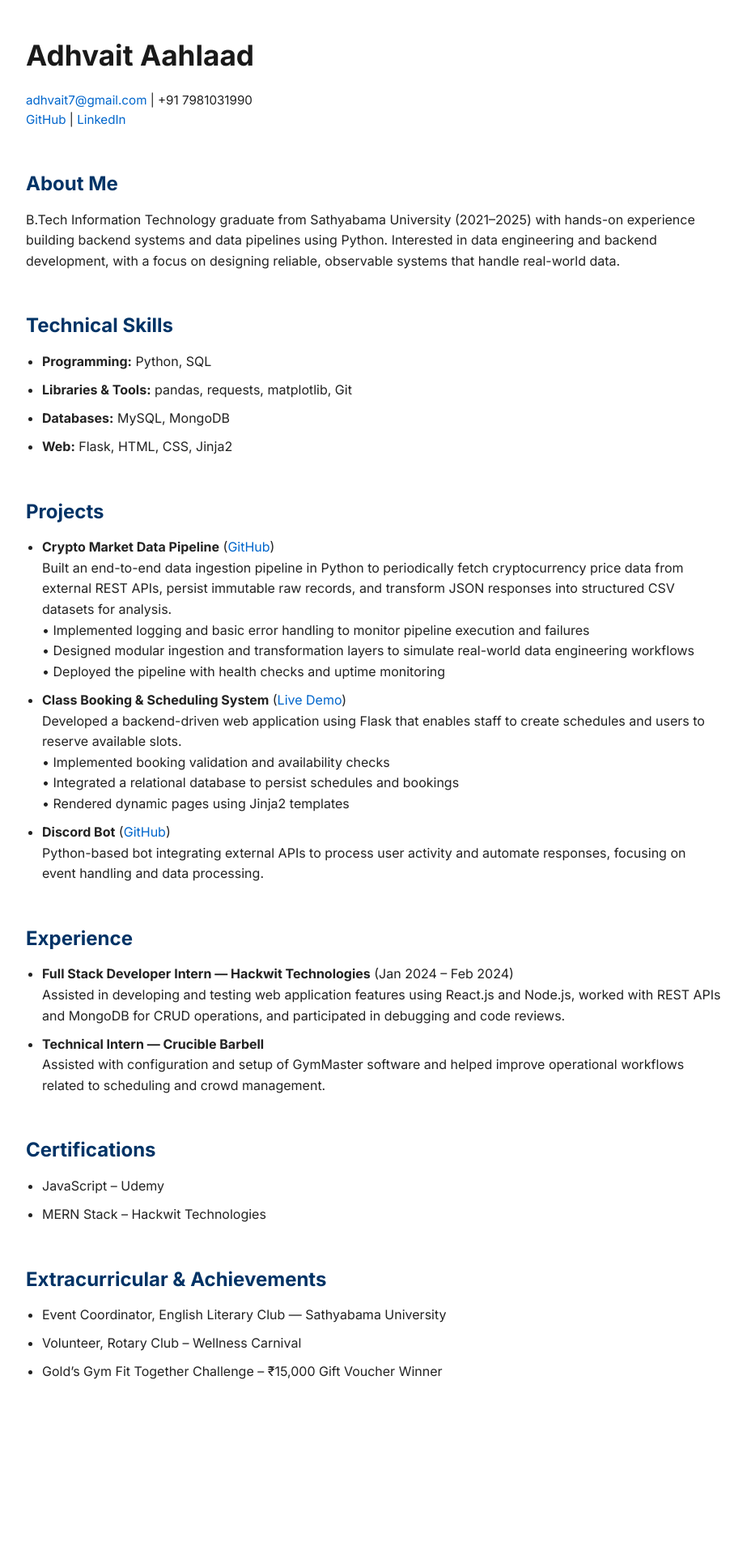
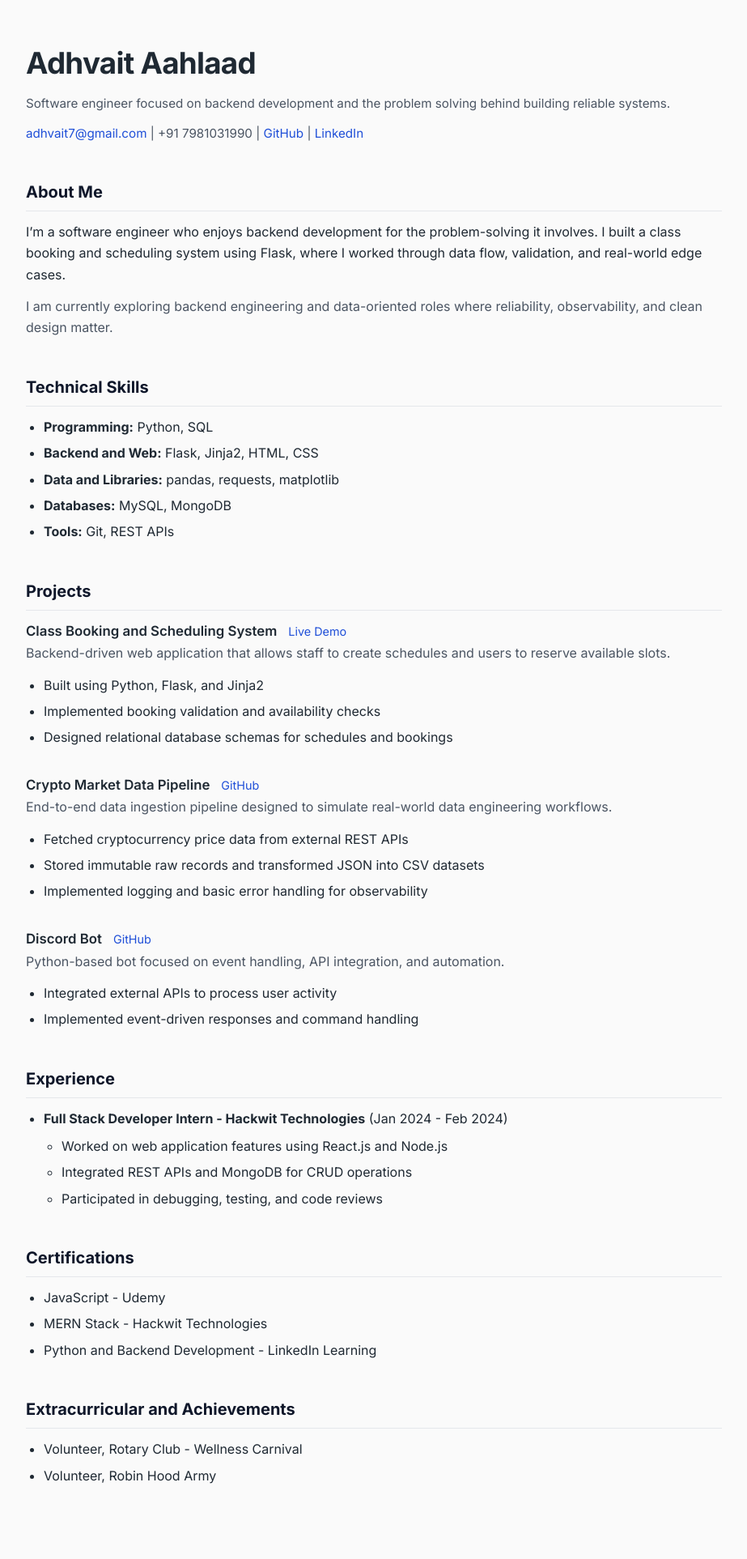
Before and after one commit to adhvait7/SlotBookingApp, a Flask app: page / in a window 1280 px wide. Shown: the whole page at 81% size, without its empty margins (178-1101 px from the left). Before the commit the page ends 1703 px from the top, so only its background shows below. Run offline with Flask 3, Linux system fonts and the light colour scheme.

Commit message:
portfolio revamp

```diff
--- a/app.py
+++ b/app.py
@@ -122,7 +122,7 @@ def register():
             "password": generate_password_hash(password),
             "role": role
         })
-
+        flash("Registration successful. Please log in", "success")
         return redirect(f"{BASE}/login")
 
     return render_template("slot_booking/register.html")
--- a/templates/portfolio.html
+++ b/templates/portfolio.html
@@ -4,11 +4,21 @@
     <meta charset="UTF-8" />
     <meta name="viewport" content="width=device-width, initial-scale=1.0" />
     <title>Adhvait Aahlaad | Portfolio</title>
+
     <link
-      href="https://fonts.googleapis.com/css2?family=Inter:wght@400;700&display=swap"
+      href="https://fonts.googleapis.com/css2?family=Inter:wght@400;600;700&display=swap"
       rel="stylesheet"
     />
+
     <style>
+      :root {
+        --text-main: #1f2933;
+        --text-muted: #4b5563;
+        --accent: #1f4fd8;
+        --border-light: #e5e7eb;
+        --bg-soft: #fafafa;
+      }
+
       * {
         box-sizing: border-box;
         margin: 0;
@@ -17,34 +27,42 @@
 
       body {
         font-family: "Inter", sans-serif;
-        background-color: #ffffff;
-        color: #222222;
-        line-height: 1.6;
-        padding: 40px 20px;
+        background-color: var(--bg-soft);
+        color: var(--text-main);
+        line-height: 1.65;
+        padding: 48px 20px;
         max-width: 900px;
         margin: auto;
       }
 
       h1 {
-        font-size: 2.2em;
-        margin-bottom: 0.2em;
-        color: #1a1a1a;
+        font-size: 2.3em;
+        font-weight: 700;
+        margin-bottom: 6px;
+        letter-spacing: -0.02em;
       }
 
       h2 {
-        margin-top: 2em;
-        margin-bottom: 0.5em;
-        color: #003366;
+        margin-top: 2.2em;
+        margin-bottom: 0.6em;
+        font-size: 1.25em;
+        color: #0f172a;
+        border-bottom: 1px solid var(--border-light);
+        padding-bottom: 6px;
       }
 
-      p,
-      li {
-        margin-bottom: 0.6em;
+      p {
+        margin-bottom: 0.8em;
+      }
+
+      .muted {
+        color: var(--text-muted);
       }
 
       a {
-        color: #0066cc;
+        color: var(--accent);
         text-decoration: none;
+        font-weight: 500;
       }
 
       a:hover {
@@ -52,143 +70,202 @@
       }
 
       ul {
-        padding-left: 20px;
+        padding-left: 22px;
+        margin-top: 8px;
+      }
+
+      li {
+        margin-bottom: 6px;
       }
 
       .contact {
-        margin-top: 1em;
+        margin-top: 8px;
         font-size: 0.95em;
+        color: var(--text-muted);
       }
 
       .section {
+        margin-bottom: 2.6em;
+      }
+
+      .tagline {
+        margin-top: 6px;
+        font-size: 0.95em;
+        color: var(--text-muted);
+      }
+
+      .project {
         margin-bottom: 2em;
+      }
+
+      .project-header {
+        display: flex;
+        align-items: baseline;
+        gap: 14px;
+        flex-wrap: wrap;
+      }
+
+      .project-title {
+        font-weight: 600;
+        font-size: 1.05em;
+      }
+
+      .project-links a {
+        font-size: 0.9em;
       }
     </style>
   </head>
 
   <body>
+    <!-- Header -->
     <h1>Adhvait Aahlaad</h1>
+    <p class="tagline">
+      Software engineer focused on backend development and the problem solving
+      behind building reliable systems.
+    </p>
+
     <p class="contact">
       <a href="mailto:adhvait7@gmail.com">adhvait7@gmail.com</a> | +91
-      7981031990
-      <br />
+      7981031990 |
       <a href="https://github.com/adhvait7" target="_blank">GitHub</a> |
       <a href="https://linkedin.com/in/adhvait7/" target="_blank">LinkedIn</a>
     </p>
 
+    <!-- About -->
     <div class="section">
       <h2>About Me</h2>
       <p>
-        B.Tech Information Technology graduate from Sathyabama University
-        (2021–2025) with hands-on experience building backend systems and data
-        pipelines using Python. Interested in data engineering and backend
-        development, with a focus on designing reliable, observable systems that
-        handle real-world data.
+        I’m a software engineer who enjoys backend development for the
+        problem-solving it involves. I built a class booking and scheduling
+        system using Flask, where I worked through data flow, validation, and
+        real-world edge cases.
+      </p>
+      <p class="muted">
+        I am currently exploring backend engineering and data-oriented roles
+        where reliability, observability, and clean design matter.
       </p>
     </div>
 
+    <!-- Skills -->
     <div class="section">
       <h2>Technical Skills</h2>
       <ul>
         <li><strong>Programming:</strong> Python, SQL</li>
+        <li><strong>Backend and Web:</strong> Flask, Jinja2, HTML, CSS</li>
         <li>
-          <strong>Libraries & Tools:</strong> pandas, requests, matplotlib, Git
+          <strong>Data and Libraries:</strong> pandas, requests, matplotlib
         </li>
         <li><strong>Databases:</strong> MySQL, MongoDB</li>
-        <li><strong>Web:</strong> Flask, HTML, CSS, Jinja2</li>
+        <li><strong>Tools:</strong> Git, REST APIs</li>
       </ul>
     </div>
 
+    <!-- Projects -->
     <div class="section">
       <h2>Projects</h2>
+
+      <div class="project">
+        <div class="project-header">
+          <span class="project-title">
+            Class Booking and Scheduling System
+          </span>
+          <span class="project-links">
+            <a href="/projects/slot-booking/login" target="_blank">Live Demo</a>
+          </span>
+        </div>
+        <p class="muted">
+          Backend-driven web application that allows staff to create schedules
+          and users to reserve available slots.
+        </p>
         <ul>
+          <li>Built using Python, Flask, and Jinja2</li>
+          <li>Implemented booking validation and availability checks</li>
           <li>
-          <strong>Crypto Market Data Pipeline</strong>
-          (<a
-            href="https://github.com/adhvait7/data-ingestion-pipeline"
-            target="_blank"
-            >GitHub</a
-          >)
-          <br />
-          Built an end-to-end data ingestion pipeline in Python to periodically
-          fetch cryptocurrency price data from external REST APIs, persist
-          immutable raw records, and transform JSON responses into structured
-          CSV datasets for analysis.
-          <br />
-          • Implemented logging and basic error handling to monitor pipeline
-          execution and failures
-          <br />
-          • Designed modular ingestion and transformation layers to simulate
-          real-world data engineering workflows
-          <br />
-          • Deployed the pipeline with health checks and uptime monitoring
-        </li>
-
-        <li>
-          <strong>Class Booking & Scheduling System</strong>
-          (<a href="/projects/slot-booking/login" target="_blank">Live Demo</a>)
-          <br />
-          Developed a backend-driven web application using Flask that enables
-          staff to create schedules and users to reserve available slots.
-          <br />
-          • Implemented booking validation and availability checks
-          <br />
-          • Integrated a relational database to persist schedules and bookings
-          <br />
-          • Rendered dynamic pages using Jinja2 templates
-        </li>
-
-        <li>
-          <strong>Discord Bot</strong>
-          (<a href="https://github.com/adhvait7/Discord-Bot" target="_blank"
-            >GitHub</a
-          >)
-          <br />
-          Python-based bot integrating external APIs to process user activity
-          and automate responses, focusing on event handling and data
-          processing.
+            Designed relational database schemas for schedules and bookings
           </li>
         </ul>
       </div>
 
+      <div class="project">
+        <div class="project-header">
+          <span class="project-title">Crypto Market Data Pipeline</span>
+          <span class="project-links">
+            <a
+              href="https://github.com/adhvait7/data-ingestion-pipeline"
+              target="_blank"
+              >GitHub</a
+            >
+          </span>
+        </div>
+        <p class="muted">
+          End-to-end data ingestion pipeline designed to simulate real-world
+          data engineering workflows.
+        </p>
+        <ul>
+          <li>Fetched cryptocurrency price data from external REST APIs</li>
+          <li>
+            Stored immutable raw records and transformed JSON into CSV datasets
+          </li>
+          <li>
+            Implemented logging and basic error handling for observability
+          </li>
+        </ul>
+      </div>
+
+      <div class="project">
+        <div class="project-header">
+          <span class="project-title">Discord Bot</span>
+          <span class="project-links">
+            <a href="https://github.com/adhvait7/Discord-Bot" target="_blank"
+              >GitHub</a
+            >
+          </span>
+        </div>
+        <p class="muted">
+          Python-based bot focused on event handling, API integration, and
+          automation.
+        </p>
+        <ul>
+          <li>Integrated external APIs to process user activity</li>
+          <li>Implemented event-driven responses and command handling</li>
+        </ul>
+      </div>
+    </div>
+
+    <!-- Experience -->
     <div class="section">
       <h2>Experience</h2>
       <ul>
         <li>
-          <strong>Full Stack Developer Intern — Hackwit Technologies</strong>
-          (Jan 2024 – Feb 2024)
-          <br />
-          Assisted in developing and testing web application features using
-          React.js and Node.js, worked with REST APIs and MongoDB for CRUD
-          operations, and participated in debugging and code reviews.
+          <strong>Full Stack Developer Intern - Hackwit Technologies</strong>
+          (Jan 2024 - Feb 2024)
+          <ul>
+            <li>
+              Worked on web application features using React.js and Node.js
             </li>
-
-        <li>
-          <strong>Technical Intern — Crucible Barbell</strong>
-          <br />
-          Assisted with configuration and setup of GymMaster software and helped
-          improve operational workflows related to scheduling and crowd
-          management.
+            <li>Integrated REST APIs and MongoDB for CRUD operations</li>
+            <li>Participated in debugging, testing, and code reviews</li>
+          </ul>
         </li>
       </ul>
     </div>
 
+    <!-- Certifications -->
     <div class="section">
       <h2>Certifications</h2>
       <ul>
-        <li>JavaScript – Udemy</li>
-        <li>MERN Stack – Hackwit Technologies</li>
+        <li>JavaScript - Udemy</li>
+        <li>MERN Stack - Hackwit Technologies</li>
+        <li>Python and Backend Development - LinkedIn Learning</li>
       </ul>
     </div>
 
+    <!-- Extracurricular -->
     <div class="section">
-      <h2>Extracurricular & Achievements</h2>
+      <h2>Extracurricular and Achievements</h2>
       <ul>
-        <li>
-          Event Coordinator, English Literary Club — Sathyabama University
-        </li>
-        <li>Volunteer, Rotary Club – Wellness Carnival</li>
-        <li>Gold’s Gym Fit Together Challenge – ₹15,000 Gift Voucher Winner</li>
+        <li>Volunteer, Rotary Club - Wellness Carnival</li>
+        <li>Volunteer, Robin Hood Army</li>
       </ul>
     </div>
   </body>
```
Also changed, not shown: templates/slot_booking/login.html (+16 -0 lines). Lines whose indentation alone changed are shown as unchanged.
